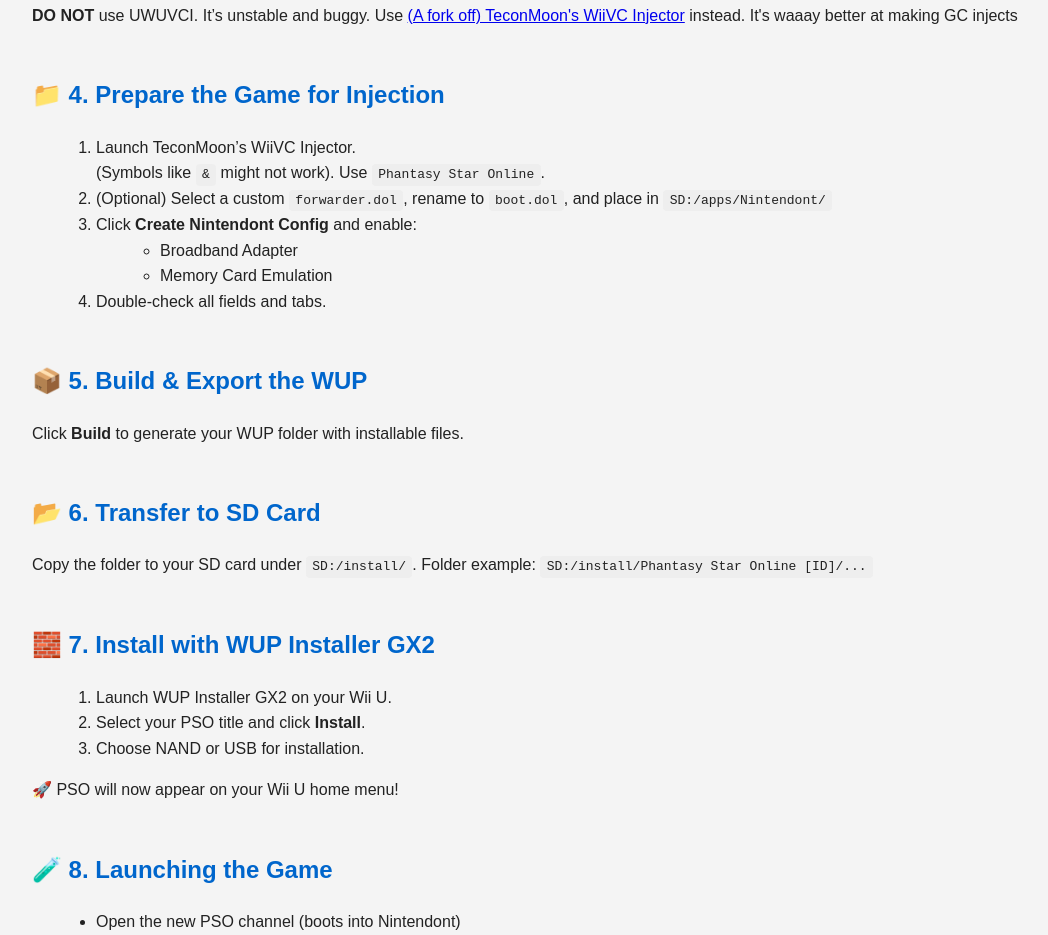
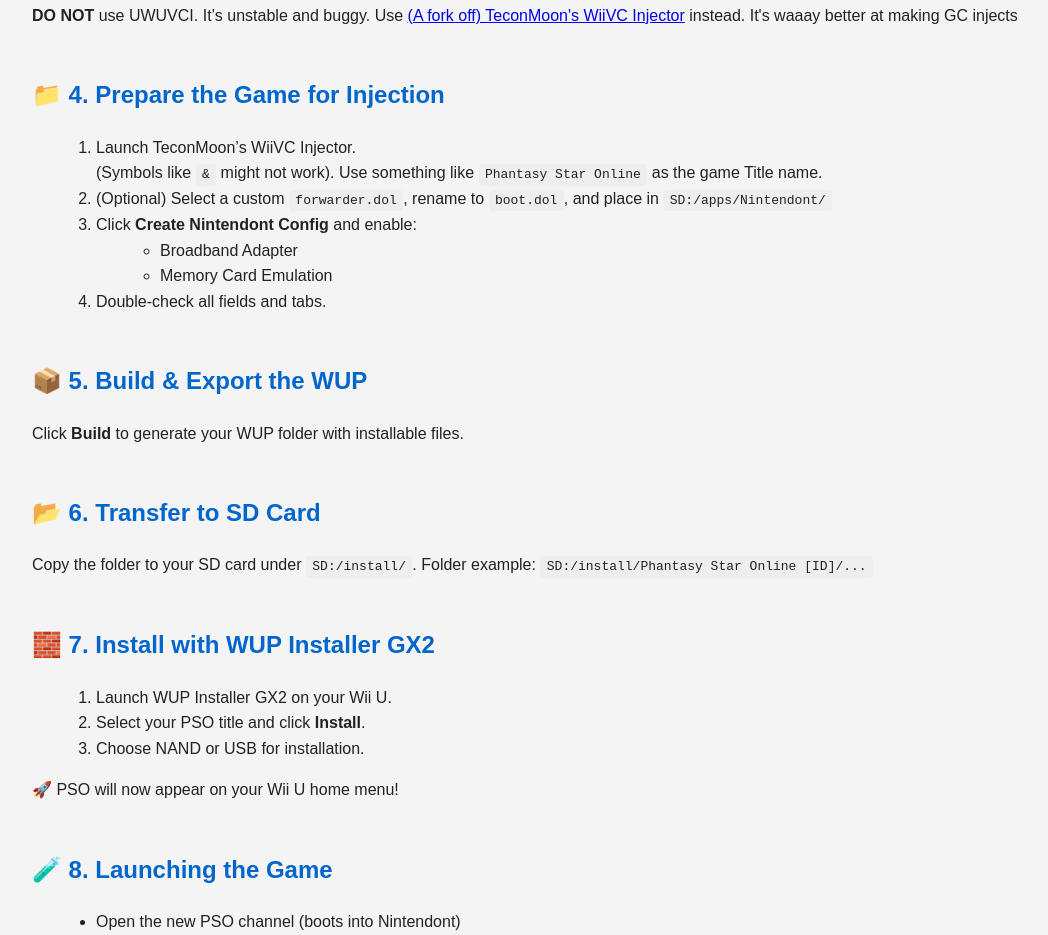
Before and after one commit to ferrannl/pso-wiiu-guide, a plain HTML site: page index.html in a window 1280 px wide. Shown: the part 1013-1948 px from the top of the page, without its empty margins (0-1048 px from the left). Drawn offline with Linux system fonts and the light colour scheme.

Commit message:
Update index.html

```diff
--- a/index.html
+++ b/index.html
@@ -78,7 +78,7 @@
     <h2>📁 4. Prepare the Game for Injection</h2>
     <ol>
       <li>Launch TeconMoon’s WiiVC Injector.</li>
-     (Symbols like <code>&</code> might not work). Use <code>Phantasy Star Online</code>.</li>
+     (Symbols like <code>&</code> might not work). Use something like <code>Phantasy Star Online</code> as the game Title name.</li>
       <li>(Optional) Select a custom <code>forwarder.dol</code>, rename to <code>boot.dol</code>, and place in <code>SD:/apps/Nintendont/</code></li>
       <li>Click <strong>Create Nintendont Config</strong> and enable:
         <ul>
```
